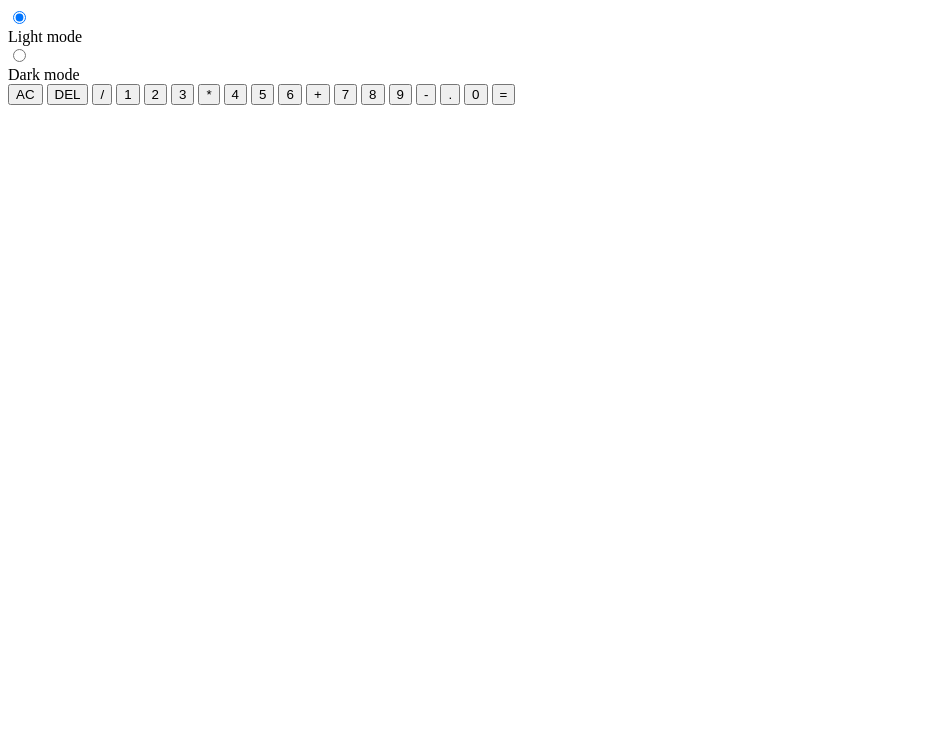
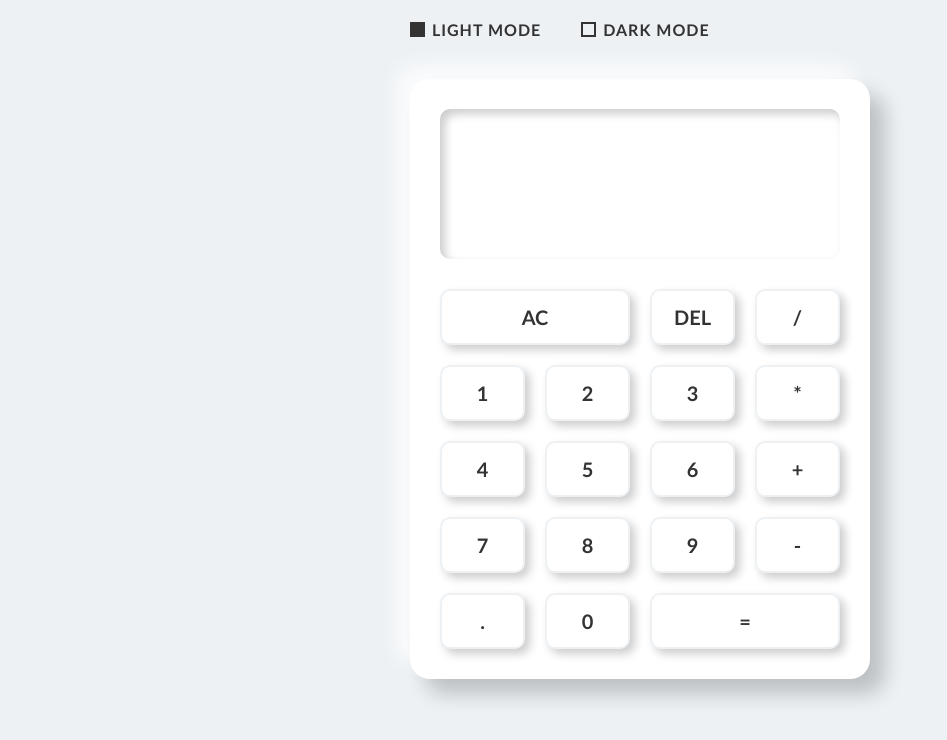
Before and after one commit to leticia-goliczevski-medeiros/js_calculator, a plain HTML site: page index.html in a window 1280 px wide. Shown: the whole page, without its empty margins (0-947 px from the left). Drawn offline with Linux system fonts and the light colour scheme.

Commit message:
style: style elements

```diff
--- a/styles/index.css
+++ b/styles/index.css
@@ -6,3 +6,104 @@
   --font-color: #333;
   --calculator-shadow: 15px 15px 20px rgba(0, 0, 0, 0.2), -15px -15px 20px #fffb;
 }
+* {
+  margin: 0;
+  padding: 0;
+  box-sizing: border-box;
+  font-family: 'Gill Sans', 'Gill Sans MT', Calibri, 'Trebuchet MS', sans-serif;
+  font-weight: 800;
+}
+.page {
+  width: 100%;
+  background-color: var(--primary-color);
+  color: var(--font-color);
+}
+.menu {
+  max-width: 460px;
+  margin: 0 auto;
+}
+.form {
+  position: relative;
+  display: flex;
+  justify-content: flex-start;
+  gap: 40px;
+  padding: 20px 0 40px;
+}
+.form__input {
+  visibility: hidden;
+}
+.form__label {
+  padding-left: 5px;
+  text-transform: uppercase;
+  letter-spacing: 1px;
+}
+.form__radio-button-overlay {
+  position: absolute;
+  top: 22px;
+  width: 15px;
+  height: 15px;
+  border: 2px solid var(--font-color);
+}
+.form__input_light:checked + .form__radio-button-overlay_light {
+  background-color: var(--font-color);
+}
+.form__input_dark:checked + .form__radio-button-overlay_dark {
+  background-color: var(--font-color);
+}
+
+.content {
+  padding-bottom: 40px;
+}
+.calculator {
+  margin: 0 auto;
+  display: flex;
+  flex-direction: column;
+  width: 460px;
+  min-height: 600px;
+  padding: 30px;
+  border-radius: 20px;
+  background-color: var(--secondary-color);
+  box-shadow: var(--calculator-shadow);
+}
+.calculator__display {
+  display: flex;
+  flex-direction: column;
+  justify-content: space-evenly;
+  min-height: 150px;
+  margin-bottom: 30px;
+  border-radius: 10px;
+  background-color: var(--secondary-color);
+  box-shadow: var(--inset-shadow);
+  padding: 10px;
+  text-align: end;
+}
+.calculator__upper-display {
+  font-size: 1.5rem;
+}
+.calculator__bottom-display {
+  font-size: 1.8rem;
+  word-wrap: break-word;
+  word-break: break-all;
+}
+.calculator__keys {
+  flex-grow: 1;
+  display: grid;
+  grid-template-columns: repeat(4, 1fr);
+  grid-template-rows: repeat(5, 1fr);
+  gap: 20px;
+}
+.calculator__key {
+  border-radius: 10px;
+  border: 2px solid var(--primary-color);
+  background-color: var(--secondary-color);
+  box-shadow: var(--button-shadow);
+  font-size: 1.25rem;
+  color: var(--font-color);
+  cursor: pointer;
+}
+.calculator__key:active {
+  box-shadow: var(--inset-shadow);
+}
+.calculator__key_span {
+  grid-column: span 2;
+}
```
